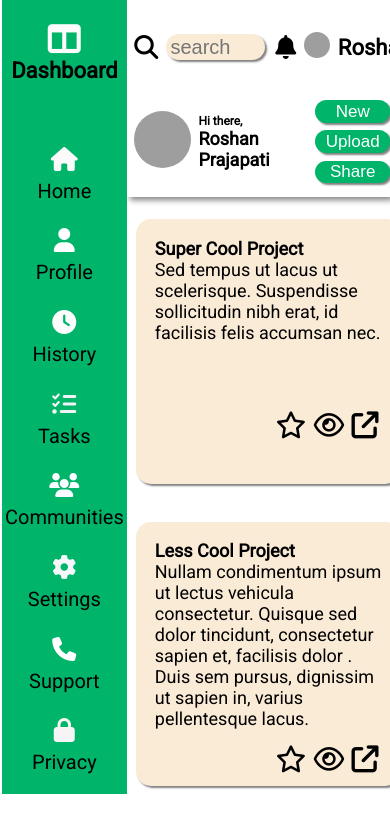
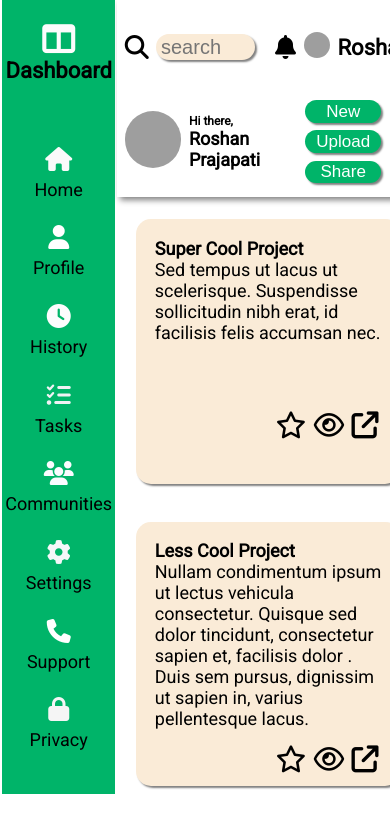
Before and after one commit to roshan123379/dashboard, a plain HTML site: page index.html in a window 390 px wide. Shown: the top 821 px of the page. Drawn offline with Linux system fonts and the light colour scheme; grey boxes are pictures that could not be loaded.

Commit message:
first commit

```diff
--- a/style.css
+++ b/style.css
@@ -16,9 +16,7 @@ body{
 .sidebar{
     grid-row: 1/4;
     background-color: rgb(0, 180, 105);
-    position: fixed;
-    left: -9px;
-    height: 23cm;
+
 }
 
 .sidebar h1 {
@@ -54,9 +52,7 @@ img{
     box-shadow: 3px 3px 6px  grey;
     padding-bottom: 0.2cm;
     background-color: white;
-    position: fixed;
-    left: 15%;
-    right: 0;
+
 }
 .header-part-1,
 .header-part-2{
@@ -195,9 +191,10 @@ button{
     }
     .sidebar{
         position: fixed;
-        width: 3.3cm;
+        width: 3cm;
         height: 21cm;
         left: 2px;
+
     }
     .sidebar h1 div{
         margin-right: 0.5cm;
@@ -221,11 +218,11 @@ button{
     }
 
     li>div{
-        font-size: 20px;
+        font-size: 18px;
     }
     .header{
         position: fixed;
-        left: 3.35cm;
+        left: 3.1cm;
     }
     input{
         width: 2.5cm;
```
